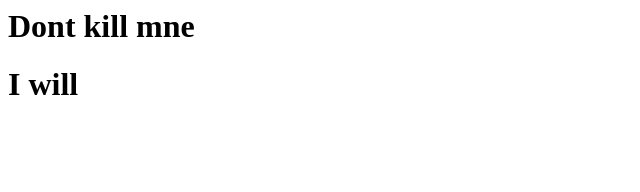
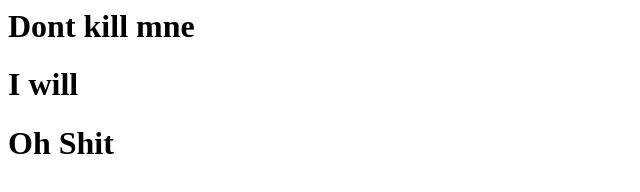
Before and after one commit to joshua-nathan/NewMerge, a plain HTML site: page index.html in a window 1280 px wide. Shown: the whole page, without its empty margins (0-640 px from the left). Drawn offline with Linux system fonts and the light colour scheme.

Commit message:
Update index.html

```diff
--- a/index.html
+++ b/index.html
@@ -2,4 +2,5 @@
 
 <h1>Dont kill mne</h1>
   <h1>I will</h1>
+  <h1>Oh Shit</h1>
 </html>
```
